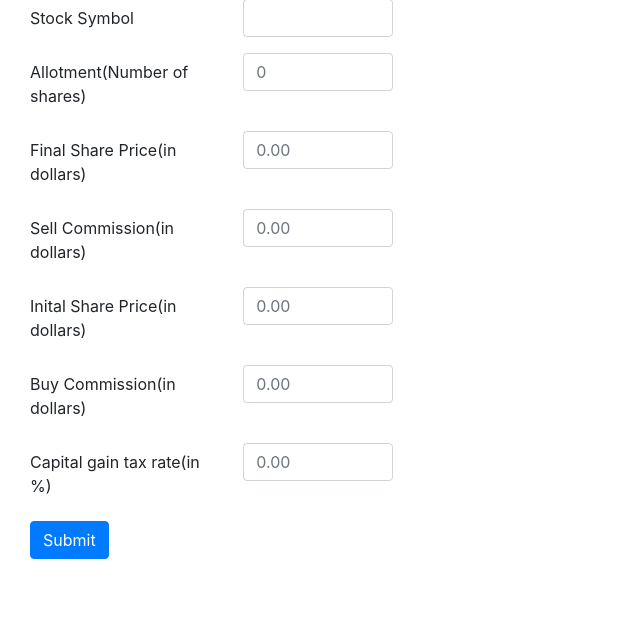
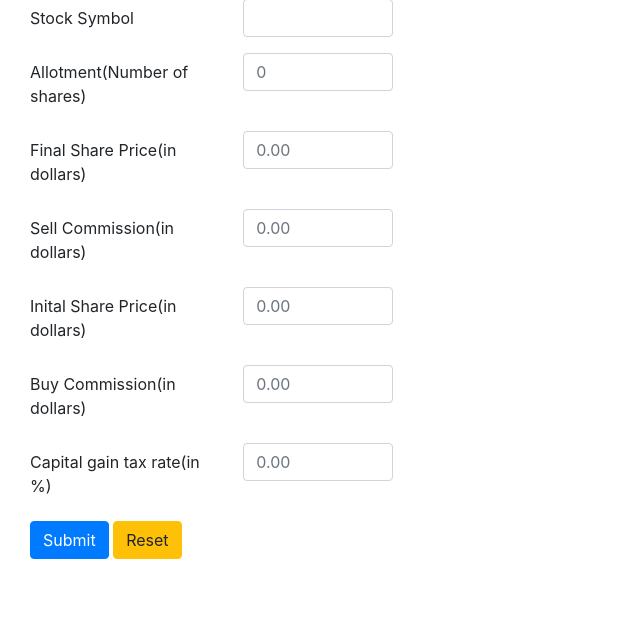
Before and after one commit to wing324/stock-profit-engine, a Flask app: page / in a window 1280 px wide. Shown: the part 87-705 px from the top of the page, without its empty margins (0-640 px from the left). Run offline with Flask 2, Linux system fonts and the light colour scheme; some libraries are stand-ins or nearby versions.

Commit message:
add code

```diff
--- a/stock-profit-calculator/app.py
+++ b/stock-profit-calculator/app.py
@@ -6,6 +6,7 @@ app = Flask(__name__)
 
 @app.route('/', methods=['GET', 'POST'])
 def index():
+    print(request.method)
     if request.method == 'POST':
         ss = request.form['ss']
         am = request.form['am']
--- a/stock-profit-calculator/templates/index.html
+++ b/stock-profit-calculator/templates/index.html
@@ -55,8 +55,9 @@
                         <input type="number" step="0.01" required id="cgtr" name="cgtr" class="form-control" style="width: 150px" placeholder="0.00">
                     </div>
                 </div>
-{#                 <button type="submit" class="btn btn-primary">Submit</button>#}
-                <button type="button" class="btn btn-primary" data-toggle="modal" data-target="#stockProfitResult">Submit</button>
+{#                 <button type="button" class="btn btn-primary">Submit</button>#}
+                <button type="submit" class="btn btn-primary" data-toggle="modal" data-target="#stockProfitResult">Submit</button>
+                <button type="reset" class="btn btn-warning">Reset</button>
 {#                <input type="text" name = "result" placeholder = "result" readonly="readonly" value = "{{ RESULT }}"/>#}
             </form>
           <div class="modal fade"  id="stockProfitResult" tabindex="-1" role="dialog" aria-labelledby="stockProfitResultTitle" aria-hidden="true">
```
